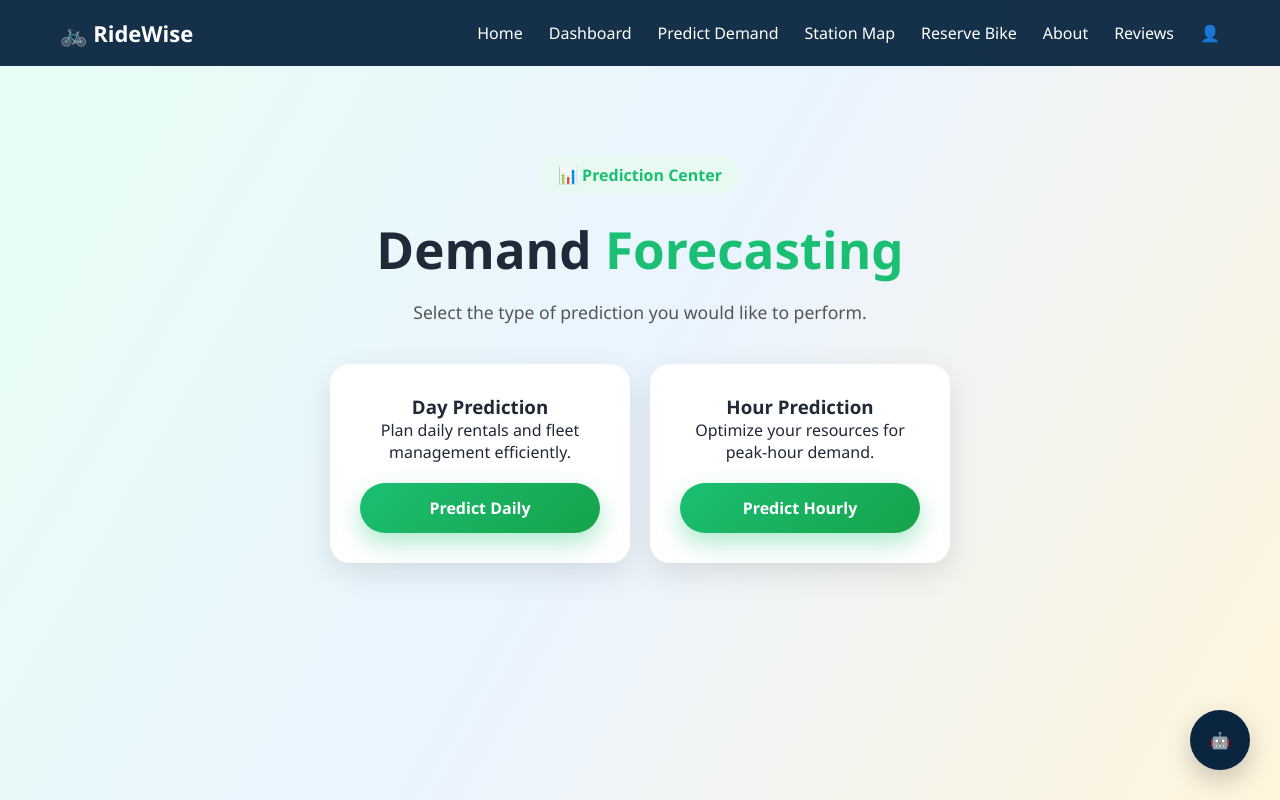
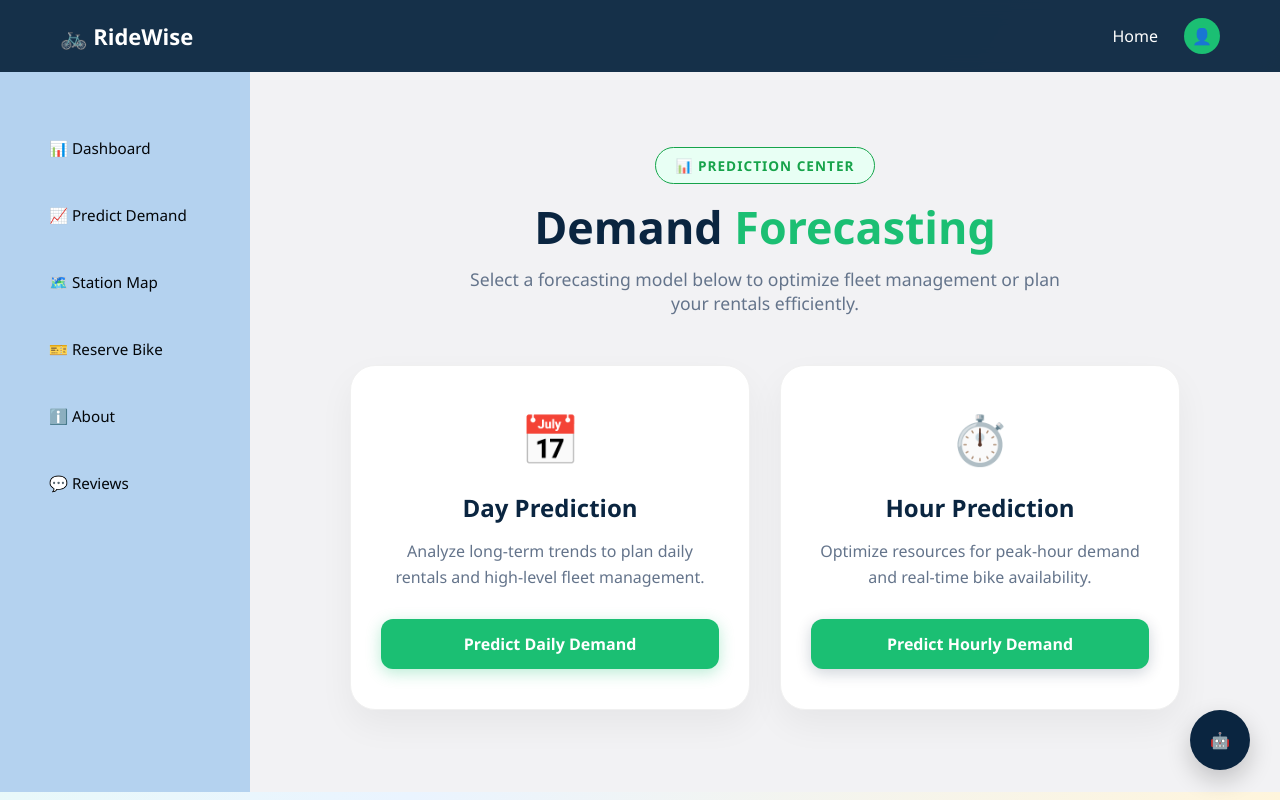
Before and after one commit to SrushthiSb/RideWise-Bike-Demand, a Django app: page /predict/ in a window 1280 px wide. Run offline with Django 5.2, Linux system fonts and the light colour scheme; the visitor is signed in with stand-in values (Sample User, id 1); parts of the project's set-up code (start-up, migrations or seed data) failed here and were passed over.

Commit message:
Fixing Framework

```diff
--- a/predictor/templates/predictor/base.html
+++ b/predictor/templates/predictor/base.html
@@ -8,25 +8,37 @@
 </head>
 <body>
 
-{% if user.is_authenticated %}
+    {% if user.is_authenticated %}
     <header class="navbar">
         <div class="logo">🚲 RideWise</div>
-
         <nav>
             <a href="{% url 'home' %}">Home</a>
-            <a href="{% url 'dashboard' %}">Dashboard</a>
-            <a href="{% url 'predict_selection' %}">Predict Demand</a>
-            <a href="{% url 'station_map' %}">Station Map</a>
-            <a href="{% url 'reserve' %}">Reserve Bike</a>
-            <a href="{% url 'about' %}">About</a>
-            <a href="{% url 'reviews' %}">Reviews</a>
-            <a href="{% url 'profile' %}">👤</a>
-
+            <a href="{% url 'profile' %}" class="profile-icon">👤</a>
         </nav>
     </header>
+
+    <div class="main-framework">
+        <aside class="sidebar">
+            <div class="sidebar-links">
+                <a href="{% url 'dashboard' %}">📊 Dashboard</a>
+                <a href="{% url 'predict_selection' %}">📈 Predict Demand</a>
+                <a href="{% url 'station_map' %}">🗺️ Station Map</a>
+                <a href="{% url 'reserve' %}">🎫 Reserve Bike</a>
+                <a href="{% url 'about' %}">ℹ️ About</a>
+                <a href="{% url 'reviews' %}">💬 Reviews</a>
+            </div>
+        </aside>
+
+        <main class="content-display">
+            {% block content %}{% endblock %}
+        </main>
+    </div>
+{% else %}
+<div class="landing-page-container">
+    {% block content_no_auth %}{% endblock %}
+</div>
 {% endif %}
 
-{% block content %}{% endblock %}
 <div id="chatbot-wrapper">
     <div id="chat-window" class="chat-hidden">
         <div class="chat-header">
--- a/predictor/templates/predictor/home.html
+++ b/predictor/templates/predictor/home.html
@@ -1,7 +1,7 @@
 {% extends 'predictor/base.html' %}
 {% load static %}
 
-{% block content %}
+{% block content_no_auth %}
 <div class="hero">
     <span class="badge">🚲 RideWise</span>
     <h1>Explore the City <span>Your Way</span></h1>
@@ -48,4 +48,6 @@
         <a href="{% url 'login' %}" class="btn" style="max-width: 250px; display: inline-block;">Get Started</a>
     </div>
 </div>
+
+
 {% endblock %}
--- a/predictor/templates/predictor/login.html
+++ b/predictor/templates/predictor/login.html
@@ -1,6 +1,6 @@
 {% extends 'predictor/base.html' %}
 
-{% block content %}
+{% block content_no_auth %}
 <div class="form-container">
     <h2>Login</h2>
     <form method="post">
--- a/predictor/templates/predictor/predict.html
+++ b/predictor/templates/predictor/predict.html
@@ -1,23 +1,37 @@
 {% extends 'predictor/base.html' %}
+{% load static %}
 
 {% block content %}
-<div class="hero">
-    <span class="badge">📊 Prediction Center</span>
-    <h1>Demand <span>Forecasting</span></h1>
-    <p class="subtitle">Select the type of prediction you would like to perform.</p>
+<div style="padding: 40px; display: flex; flex-direction: column; align-items: center; justify-content: center; min-height: 80vh; width: 100%;">
 
-    <div class="grid" style="display: flex; gap: 20px; justify-content: center; margin-top: 40px;">
-        <div class="stat-box" style="background: white; padding: 30px; border-radius: 20px; box-shadow: 0 10px 30px rgba(0,0,0,0.1); flex: 1; max-width: 300px;">
-            <h3>Day Prediction</h3>
-            <p>Plan daily rentals and fleet management efficiently.</p>
-            <a href="{% url 'book_day' %}" class="btn">Predict Daily</a>
+    <div style="text-align: center; margin-bottom: 50px;">
+        <span style="background: #e8fff4; color: #16a34a; padding: 8px 20px; border-radius: 50px; font-size: 0.85rem; font-weight: 700; text-transform: uppercase; letter-spacing: 1px; border: 1px solid #16a34a;">
+            📊 Prediction Center
+        </span>
+        <h1 style="font-size: 2.8rem; color: #0a2540; margin-top: 20px; margin-bottom: 10px;">Demand <span style="color: #1bbf73;">Forecasting</span></h1>
+        <p style="color: #64748b; font-size: 1.1rem; max-width: 600px; margin: 0 auto;">Select a forecasting model below to optimize fleet management or plan your rentals efficiently.</p>
+    </div>
+
+    <div style="display: flex; gap: 30px; flex-wrap: wrap; justify-content: center; width: 100%; max-width: 1000px;">
+
+        <div style="background: white; padding: 40px 30px; border-radius: 25px; box-shadow: 0 15px 35px rgba(0,0,0,0.05); flex: 1; min-width: 300px; max-width: 400px; text-align: center; border: 1px solid #f0f0f0; transition: transform 0.3s ease;">
+            <div style="font-size: 3rem; margin-bottom: 20px;">📅</div>
+            <h3 style="font-size: 1.5rem; color: #0a2540; margin-bottom: 15px;">Day Prediction</h3>
+            <p style="color: #64748b; line-height: 1.6; margin-bottom: 30px; height: 50px;">Analyze long-term trends to plan daily rentals and high-level fleet management.</p>
+            <a href="{% url 'book_day' %}" style="display: block; background: #1bbf73; color: white; padding: 14px; border-radius: 12px; font-weight: 600; text-decoration: none; transition: 0.3s; box-shadow: 0 4px 15px rgba(27, 191, 115, 0.3);">
+                Predict Daily Demand
+            </a>
         </div>
 
-        <div class="stat-box" style="background: white; padding: 30px; border-radius: 20px; box-shadow: 0 10px 30px rgba(0,0,0,0.1); flex: 1; max-width: 300px;">
-            <h3>Hour Prediction</h3>
-            <p>Optimize your resources for peak-hour demand.</p>
-            <a href="{% url 'book_hour' %}" class="btn">Predict Hourly</a>
+        <div style="background: white; padding: 40px 30px; border-radius: 25px; box-shadow: 0 15px 35px rgba(0,0,0,0.05); flex: 1; min-width: 300px; max-width: 400px; text-align: center; border: 1px solid #f0f0f0; transition: transform 0.3s ease;">
+            <div style="font-size: 3rem; margin-bottom: 20px;">⏱️</div>
+            <h3 style="font-size: 1.5rem; color: #0a2540; margin-bottom: 15px;">Hour Prediction</h3>
+            <p style="color: #64748b; line-height: 1.6; margin-bottom: 30px; height: 50px;">Optimize resources for peak-hour demand and real-time bike availability.</p>
+            <a href="{% url 'book_hour' %}" style="display: block; background: #1bbf73; color: white; padding: 14px; border-radius: 12px; font-weight: 600; text-decoration: none; transition: 0.3s; box-shadow: 0 4px 15px rgba(10, 37, 64, 0.2);">
+                Predict Hourly Demand
+            </a>
         </div>
+
     </div>
 </div>
 {% endblock %}
--- a/predictor/templates/predictor/signup.html
+++ b/predictor/templates/predictor/signup.html
@@ -1,6 +1,6 @@
 {% extends 'predictor/base.html' %}
 
-{% block content %}
+{% block content_no_auth %}
 <div class="form-container">
     <h2>Create Account</h2>
 
--- a/ridewise/settings.py
+++ b/ridewise/settings.py
@@ -41,7 +41,9 @@ OPENWEATHER_API_KEY = os.getenv('OPENWEATHER_API_KEY')
 # SECURITY WARNING: don't run with debug turned on in production!
 DEBUG = True
 
-ALLOWED_HOSTS = ['ride-wise-bike-demand.onrender.com', '127.0.0.1', 'localhost']
+ALLOWED_HOSTS = ['ridewise-bike-demand.onrender.com',
+    '127.0.0.1',
+    'localhost']
 
 
 # Application definition
@@ -76,7 +78,7 @@ BASE_DIR = Path(__file__).resolve().parent.parent
 TEMPLATES = [
     {
         'BACKEND': 'django.template.backends.django.DjangoTemplates',
-        'DIRS': [BASE_DIR / 'templates'], # <--- ENSURE THIS LINE IS EXACTLY THIS
+        'DIRS': [BASE_DIR /'predictor' / 'templates'], # <--- ENSURE THIS LINE IS EXACTLY THIS
         'APP_DIRS': True,
         'OPTIONS': {
             'context_processors': [
--- a/static/predictor/css/style.css
+++ b/static/predictor/css/style.css
@@ -85,14 +85,43 @@ nav a:hover, nav span:hover { color: #1bbf73; }
   font-weight: bold;
 }
 
+/*sidebar*/
+/* Ensure the sidebar container stacks items vertically */
+.sidebar-links {
+  display: flex;
+  flex-direction: column; /* This stacks Dashboard and Predict Demand */
+  gap: 15px;
+  padding: 20px;
+}
+
+.sidebar-links a {
+  display: block;
+  padding: 12px 15px;
+  color: white;
+  border-left: 4px solid transparent;
+  transition: background 0.3s;
+}
+
+.sidebar-links a:hover {
+  background: rgba(27, 191, 115, 0.2); /* Slight highlight on hover */
+}
+
+
+
 /* =========================
    HERO SECTION
 ========================= */
 .hero {
+  width: 100%;
+  min-height: 100vh;
+  display: flex;
+  flex-direction: column;
+  justify-content: center;
+  align-items: center;
   text-align: center;
-  padding: 90px 20px 110px;
-  max-width: 1200px;
-  margin: auto;
+  padding: 60px 20px;
+  margin: 0;
+  max-width: none;
 }
 
 .badge {
@@ -124,14 +153,13 @@ nav a:hover, nav span:hover { color: #1bbf73; }
 }
 /* Container for the sliding images */
 
-/* Container for the sliding images */
 .slideshow-container {
-  max-width: 850px;
+  max-width: 1000px;
   position: relative;
-  margin: 20px auto;
-  border-radius: 20px;
+  margin: 30px auto;
+  border-radius: 40px;
   overflow: hidden; /* This hides the images that are 'outside' the box */
-  box-shadow: 0 15px 35px rgba(0,0,0,0.2);
+  box-shadow: 10px 35px 50px rgba(235, 112, 112, 0.2);
   height: 450px;
 }
 
@@ -153,8 +181,9 @@ nav a:hover, nav span:hover { color: #1bbf73; }
 
 .mySlides img {
   width: 100%;
-  height: 100%;
+  height: 500px;
   object-fit: cover;
+  display: block;
 }
 
 
@@ -395,3 +424,62 @@ nav a:hover, nav span:hover { color: #1bbf73; }
   padding: 8px 15px;
   outline: none;
 }
+
+/* =========================
+   SIDEBAR FRAMEWORK LAYOUT
+========================= */
+.main-framework {
+  display: flex;
+  height: calc(100vh - 80px); /* Full height minus Navbar height */
+  width: 100%;
+  overflow: hidden; /* Prevents the whole page from having a second scrollbar */
+  margin: 0;
+  padding: 0;
+  margin-bottom: 0;
+}
+
+/* Sidebar Section (Small Part) */
+.sidebar {
+  width: 250px;
+  background: #b4d2ef;
+  padding: 30px 0;
+  flex-shrink: 0;
+  display: flex;
+  flex-direction: column;
+  height: 100%;
+}
+
+.sidebar-links {
+  display: flex;
+  flex-direction: column;
+}
+
+.sidebar-links a {
+  color: #030609;
+  padding: 16px 25px;
+  font-size: 0.95rem;
+  font-weight: 500;
+  transition: all 0.3s;
+  border-left: 4px solid transparent;
+}
+
+.sidebar-links a:hover {
+  background: rgba(31, 34, 34, 0.05);
+  color: #1bbf73;
+  border-left-color: #1bbf73;
+}
+
+/* Content Display Area (Other Part) */
+.content-display {
+  flex: 1; /* Takes remaining space */
+  padding: 40px;
+  overflow-y: auto;
+  background: #f2f2f4;
+  height: 100%; /* Ensures it touches the bottom */
+  margin: 0
+}
+
+/* Fix Hero padding for Sidebar view */
+.content-display .hero {
+  padding-top: 20px;
+}
```
Also changed, not shown: predictor/templates/predictor/book_day.html (+5 -10 lines), predictor/templates/predictor/stations.html (+45 -37 lines).
